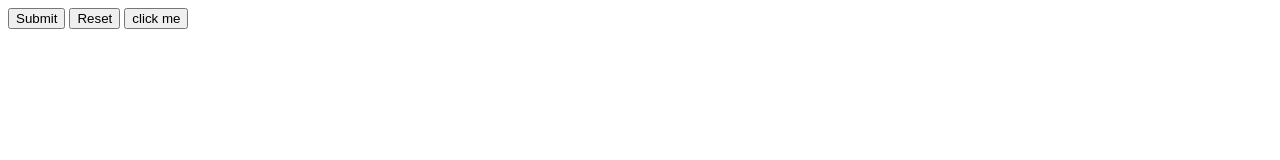
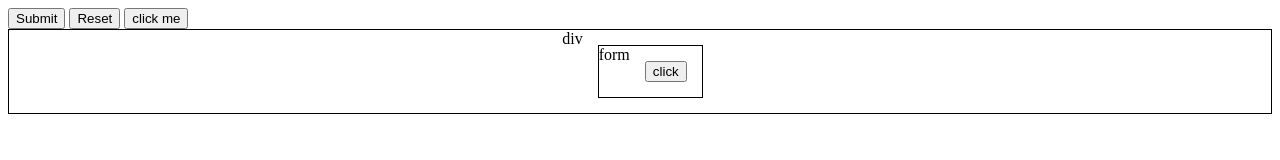
Before and after one commit to mdmusharruf13/javascript-practice, a plain HTML site: page index.html in a window 1280 px wide. Drawn offline with Linux system fonts and the light colour scheme.

Commit message:
event bubbling

```diff
--- a/index.html
+++ b/index.html
@@ -4,6 +4,19 @@
     <meta charset="UTF-8" />
     <meta name="viewport" content="width=device-width, initial-scale=1.0" />
     <title>Document</title>
+    <style>
+      #div,
+      #form {
+        border: 1px solid black;
+        display: flex;
+        justify-content: center;
+      }
+      #form,
+      #click-btn {
+        margin: 15px;
+      }
+    </style>
+    <script src="./javascript_misc/eventBubbling.js" defer></script>
   </head>
   <body>
     <section>
@@ -11,6 +24,14 @@
       <button id="btn-reset">Reset</button>
       <button id="btn" title="for throttling">click me</button>
     </section>
-    <script src="./modern_javascript/Promises/Promise.any.js"></script>
+    <section>
+      <div id="div">
+        div
+        <form id="form">
+          form
+          <button id="click-btn">click</button>
+        </form>
+      </div>
+    </section>
   </body>
 </html>
--- /dev/null
+++ b/javascript_misc/eventBubbling.js
@@ -0,0 +1,16 @@
+const div = document.getElementById("div");
+const form = document.getElementById("form");
+const btn = document.getElementById("click-btn");
+
+div.addEventListener("click", function (event) {
+    event.preventDefault();
+    console.log("div");
+});
+form.addEventListener("click", function (event) {
+    event.preventDefault();
+    console.log("form");
+});
+btn.addEventListener("click", function (event) {
+    event.preventDefault();
+    console.log("button");
+});
```
